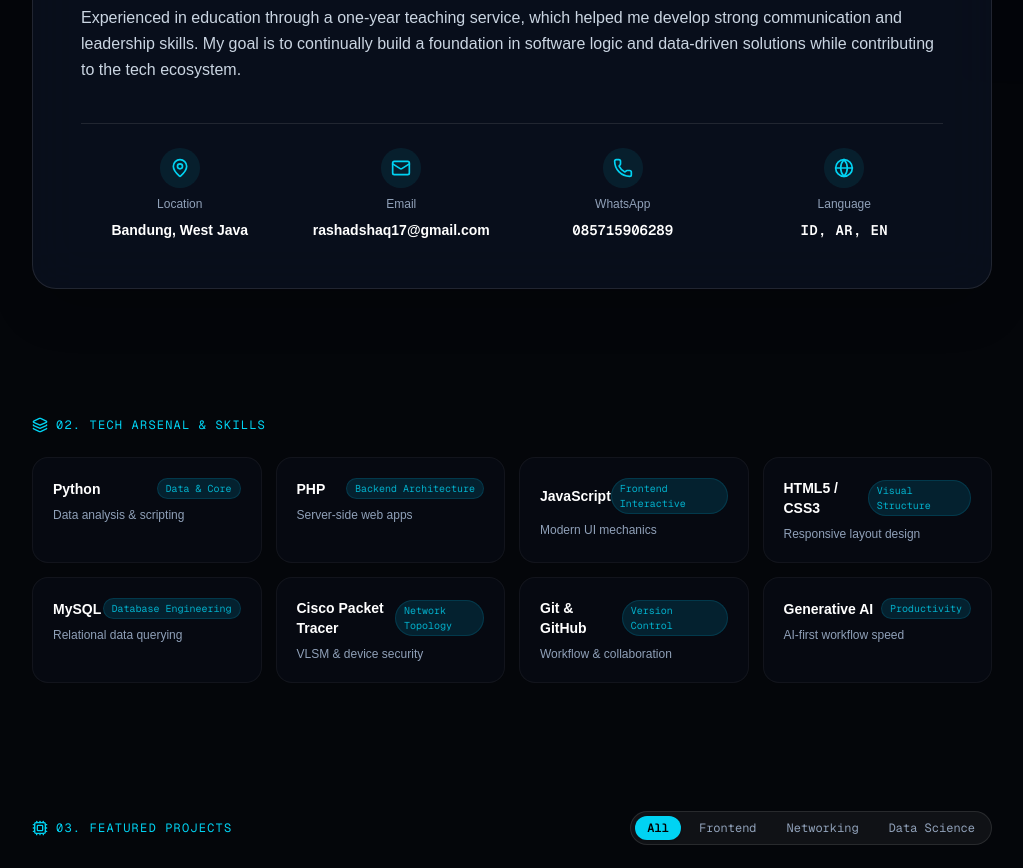
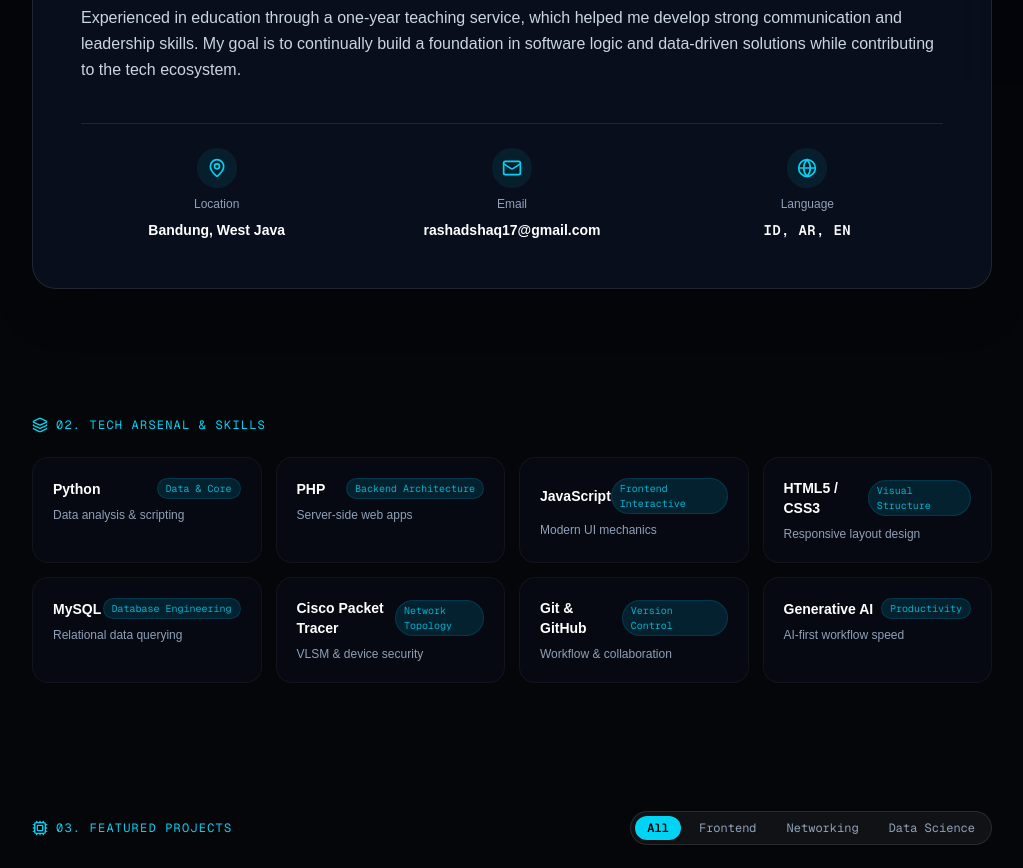
Before and after one commit to rasatshq/Portfolio-New, a Next.js app: page / in a window 1280 px wide. Shown: the part 1240-2108 px from the top of the page, without its empty margins (128-1151 px from the left). Built offline with nearby package versions, Linux system fonts and the light colour scheme; no server answers.

Commit message:
remove: whatsapp contact from about section

```diff
--- a/app/page.tsx
+++ b/app/page.tsx
@@ -20,7 +20,6 @@ import {
   MapPin,
   ChevronRight,
   Monitor,
-  Phone,
   Globe,
   Languages as LanguagesIcon,
 } from "lucide-react";
@@ -427,7 +426,7 @@ export default function Portfolio() {
           </div>
         </section>
 
-        {/* Section 01: About Me */}
+        {/* Section 01: About Me (3 Kolom Kontak Bersih Tanpa No WhatsApp) */}
         <section id="about" className="space-y-6 scroll-mt-28">
           <div className="flex items-center gap-2 text-xs font-mono text-cyan-400 tracking-widest uppercase">
             <TerminalIcon className="w-4 h-4" />
@@ -455,8 +454,8 @@ export default function Portfolio() {
               </p>
             </div>
 
-            {/* 4 Contact Info Columns */}
-            <div className="grid grid-cols-2 lg:grid-cols-4 gap-6 pt-6 border-t border-white/10 text-center">
+            {/* 3 Kolom Info Kontak Tanpa WhatsApp */}
+            <div className="grid grid-cols-1 sm:grid-cols-3 gap-6 pt-6 border-t border-white/10 text-center">
               <div className="space-y-2 flex flex-col items-center">
                 <div className="w-10 h-10 rounded-full bg-cyan-500/10 flex items-center justify-center text-cyan-400">
                   <MapPin className="w-5 h-5" />
@@ -476,18 +475,6 @@ export default function Portfolio() {
                 <span className="text-xs text-slate-400 font-light">Email</span>
                 <p className="text-xs sm:text-sm font-semibold text-white break-all">
                   rashadshaq17@gmail.com
-                </p>
-              </div>
-
-              <div className="space-y-2 flex flex-col items-center">
-                <div className="w-10 h-10 rounded-full bg-cyan-500/10 flex items-center justify-center text-cyan-400">
-                  <Phone className="w-5 h-5" />
-                </div>
-                <span className="text-xs text-slate-400 font-light">
-                  WhatsApp
-                </span>
-                <p className="text-xs sm:text-sm font-semibold text-white font-mono">
-                  085715906289
                 </p>
               </div>
 
@@ -672,7 +659,7 @@ export default function Portfolio() {
           )}
         </section>
 
-        {/* Section 05: Languages (Sesuai Gambar Referensi 2) */}
+        {/* Section 05: Languages */}
         <section id="languages" className="space-y-4 scroll-mt-28">
           <div className="flex items-center gap-2 text-xs font-mono text-cyan-400 tracking-widest uppercase">
             <Globe className="w-4 h-4" />
```
